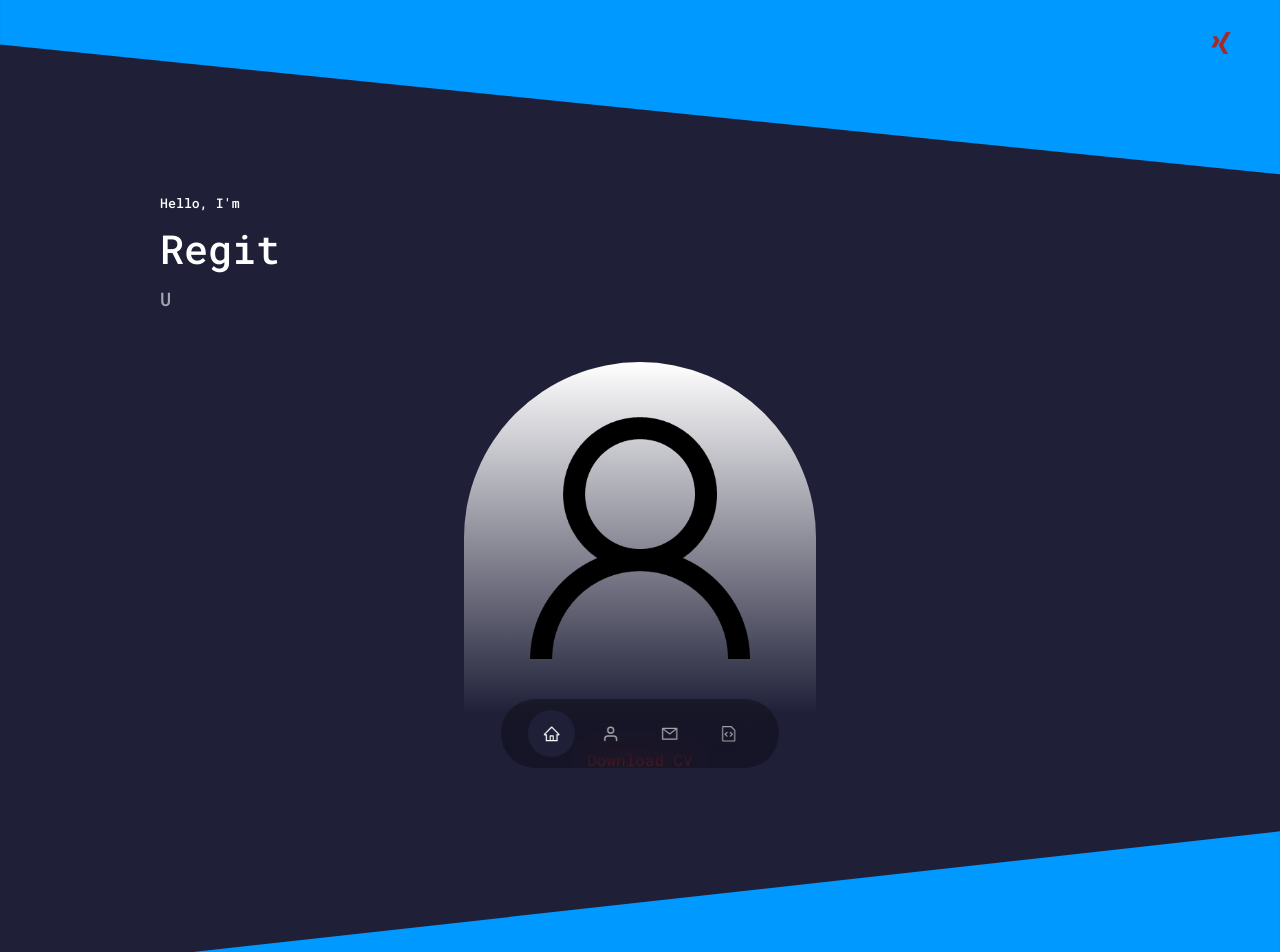
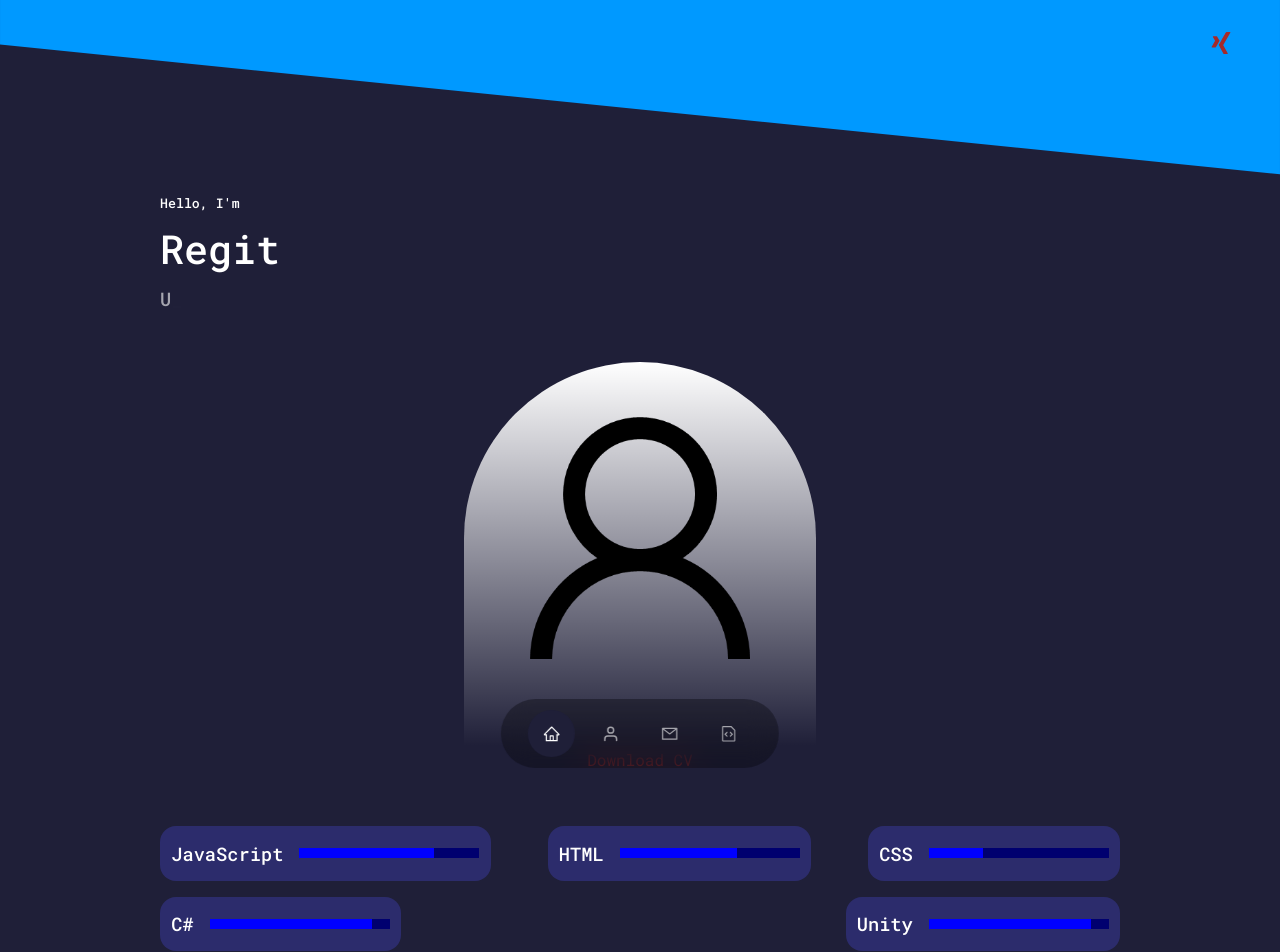
Before and after one commit to RegitGit/react-portfolio, a React (Create React App) app: page / in a window 1280 px wide. Shown: the top 952 px of the page. Built offline with nearby package versions, Linux system fonts and the light colour scheme.

Commit message:
skills part

```diff
--- a/src/components/about/About.jsx
+++ b/src/components/about/About.jsx
@@ -1,14 +1,72 @@
 import React from 'react'
 import "./about.css"
 import MY_IMAGE from "../../assets/imgs/anon.png"
-import CTA from "./CTA"
+import CV from "../../assets/pdfs/test_corona.pdf"
+import { useInView } from 'react-intersection-observer'
+
+const skillsData = [
+  {
+    id: 0,
+    name: "JavaScript",
+    percentage: 75
+  },
+  {
+    id: 1,
+    name: "HTML",
+    percentage: 65
+  },
+  {
+    id: 2,
+    name: "CSS",
+    percentage: 30
+  },
+  {
+    id: 3,
+    name: "C#",
+    percentage: 90
+  },
+  {
+    id: 4,
+    name: "Unity",
+    percentage: 90
+  }
+]
+
+var firstTimeViewed = false;
 
 const About = () => {
+  const { ref, inView, entry } = useInView({
+    rootMargin: "-250px",
+  });
+
+  if (inView && !firstTimeViewed) {
+    firstTimeViewed = true;
+
+    entry.target.style.width = "180px";
+  }
+
   return (
     <section id='about'>
       <div className="image__container">
         <img src={MY_IMAGE} alt="It's me" />
-        <CTA/>
+        <div className='about__cta'>
+          <a href={CV} download>Download CV</a>
+        </div>
+      </div>
+      <div className="skills__container container">
+      {
+        skillsData.map(({id, name, percentage}) => {
+          return (
+            <div key={id} className="skills__skill">
+                <h3>{name}</h3>
+                <svg xmlns="http://www.w3.org/2000/svg" className='skills__fullBar'>
+                  <rect width={"180"} height={"10"} style={{fill:"rgb(0,0,111)"}}/>
+                  <rect width={percentage + "%"} height={"10"} style={{fill:"rgb(0,0,255)"}}/>
+                </svg>
+            </div>
+          )
+        })
+      }
       </div>
     </section>
   )
--- a/src/components/about/CTA.jsx
+++ /dev/null
@@ -1,12 +0,0 @@
-import React from 'react'
-import CV from "../../assets/pdfs/test_corona.pdf"
-
-const CTA = () => {
-  return (
-    <div className='cta'>
-        <a href={CV} download>Download CV</a>
-    </div>
-  )
-}
-
-export default CTA
--- a/src/components/about/about.css
+++ b/src/components/about/about.css
@@ -7,13 +7,43 @@
     margin-top: 3rem;
 }
 
-.cta {
-    margin-top: 2rem;
+.about__cta {
+    padding-top: 2rem;
 }
 
-.cta > a {
+.about__cta > a {
     position: absolute;
     left: 50%;
     margin-right: -50%;
     transform: translate(-50%, 0)
 }
+
+.skills__container {
+    margin-top: 4rem;
+    display: flex;
+    flex-direction: row;
+    flex-wrap: wrap;
+    justify-content: space-between;
+}
+
+.skills__skill {
+    display: flex;
+    align-items: center;
+    width: fit-content;
+    margin-top: 1rem;
+    padding: 0.7rem;
+    border-radius: 1rem 1rem;
+    background: var(--color-bg-variant);
+}
+
+.skills__fullBar {
+    margin-left: 16px;
+    height: 10px;
+    width: 180px;
+}
+
+.skills__rect {
+    height: 10px;
+    width: 0px;
+    transition: var(--transition);
+}
--- a/src/components/projects/projects.css
+++ b/src/components/projects/projects.css
@@ -10,7 +10,6 @@
 }
 
 .projects__article {
-    width: auto;
     width: 456px;
     min-width: 456px;
     padding: 1.2rem;
```
